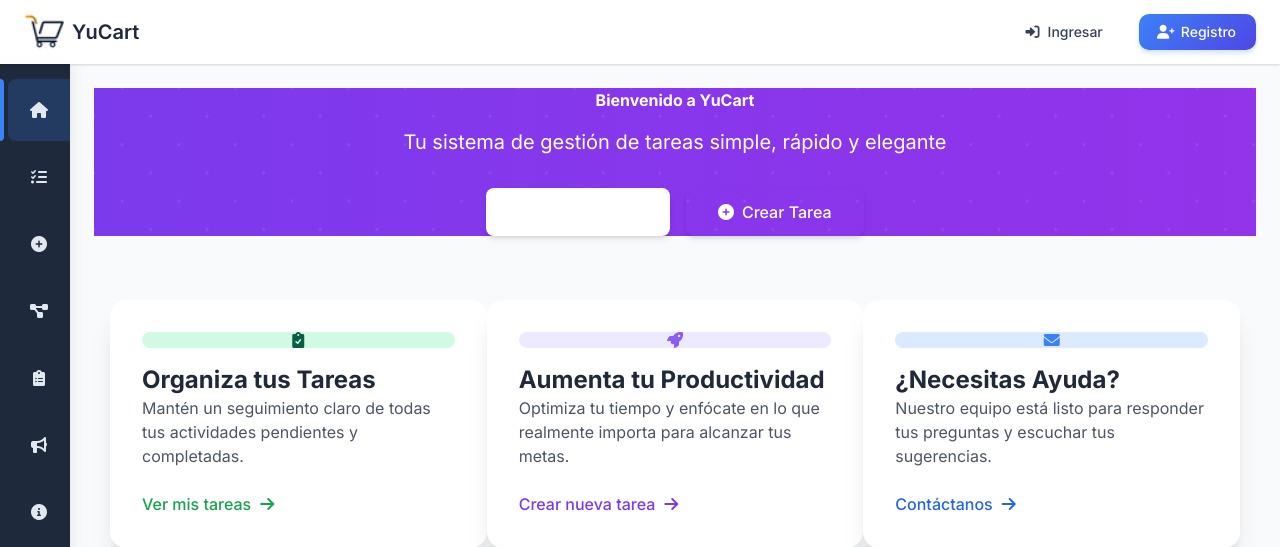
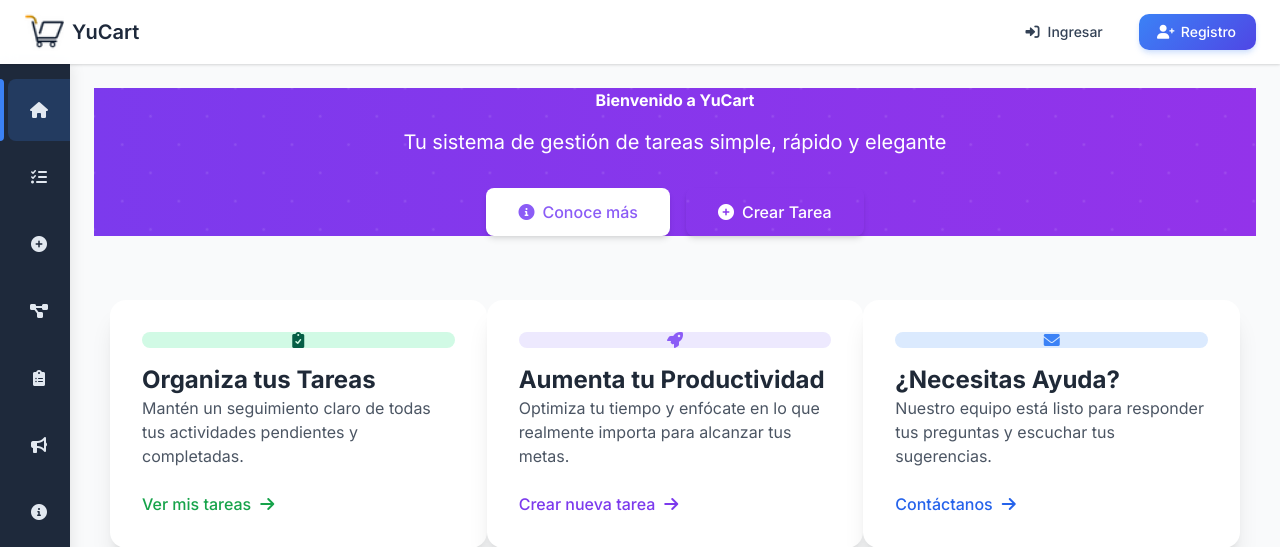
Before and after one commit to lauranavarrorojas/Crud-tareas, a Django app: page / in a window 1280 px wide. Shown: the top 547 px of the page. Run offline with Django 5.2, Linux system fonts and the light colour scheme.

Commit message:
Mejorar estilos en las plantillas HTML. Se ajustó el color del texto en botones específicos y se corrigió la indentación en el formulario de solicitudes, optimizando la legibilidad y la consistencia del diseño.

```diff
--- a/myapp/templates/home/home.html
+++ b/myapp/templates/home/home.html
@@ -23,7 +23,7 @@
         Tu sistema de gestión de tareas simple, rápido y elegante
       </p>
       <div class="mt-8 flex justify-center gap-4">
-        <a href="{% url 'about' %}" class="px-8 py-3 bg-white text-violet-600 font-medium rounded-lg shadow-md hover:bg-violet-50 transition-all duration-200 transform hover:-translate-y-1 text-black">
+        <a href="{% url 'about' %}" class="px-8 py-3 bg-white text-violet-600 font-medium rounded-lg shadow-md hover:bg-violet-50 transition-all duration-200 transform hover:-translate-y-1">
           <i class="fas fa-info-circle mr-2"></i>
           Conoce más
         </a>
--- a/myapp/templates/layouts/base.html
+++ b/myapp/templates/layouts/base.html
@@ -55,8 +55,15 @@
     /* Asegurar que los textos dentro de botones y etiquetas sean visibles */
     [class*="bg-gradient-to-r"] *,
     [class*="bg-gradient-to-br"] *,
-    [class*="bg-white bg-opacity"] *,
+    [class*="bg-white bg-opacity"] * {
+      color: white !important;
+    }
 
+    /* Excepción para botones con bg-white y text-violet */
+    .bg-white.text-violet-600,
+    .bg-white.text-violet-600 i {
+      color: #8b5cf6 !important; /* Valor de text-violet-600 */
+    }
 
     /* Asegurar colores para cabeceras */
     .from-teal-500.to-blue-600 h2,
--- a/myapp/templates/product_requests/product_request_form.html
+++ b/myapp/templates/product_requests/product_request_form.html
@@ -30,7 +30,7 @@
 
         <div class="p-8">
             <form method="POST" enctype="multipart/form-data" class="space-y-5">
-                {% csrf_token %}
+    {% csrf_token %}
 
                 <!-- Título -->
                 <div class="form-group">
@@ -177,7 +177,7 @@
                         </button>
                     </div>
                 </div>
-            </form>
+</form>
         </div>
     </div>
 
```
